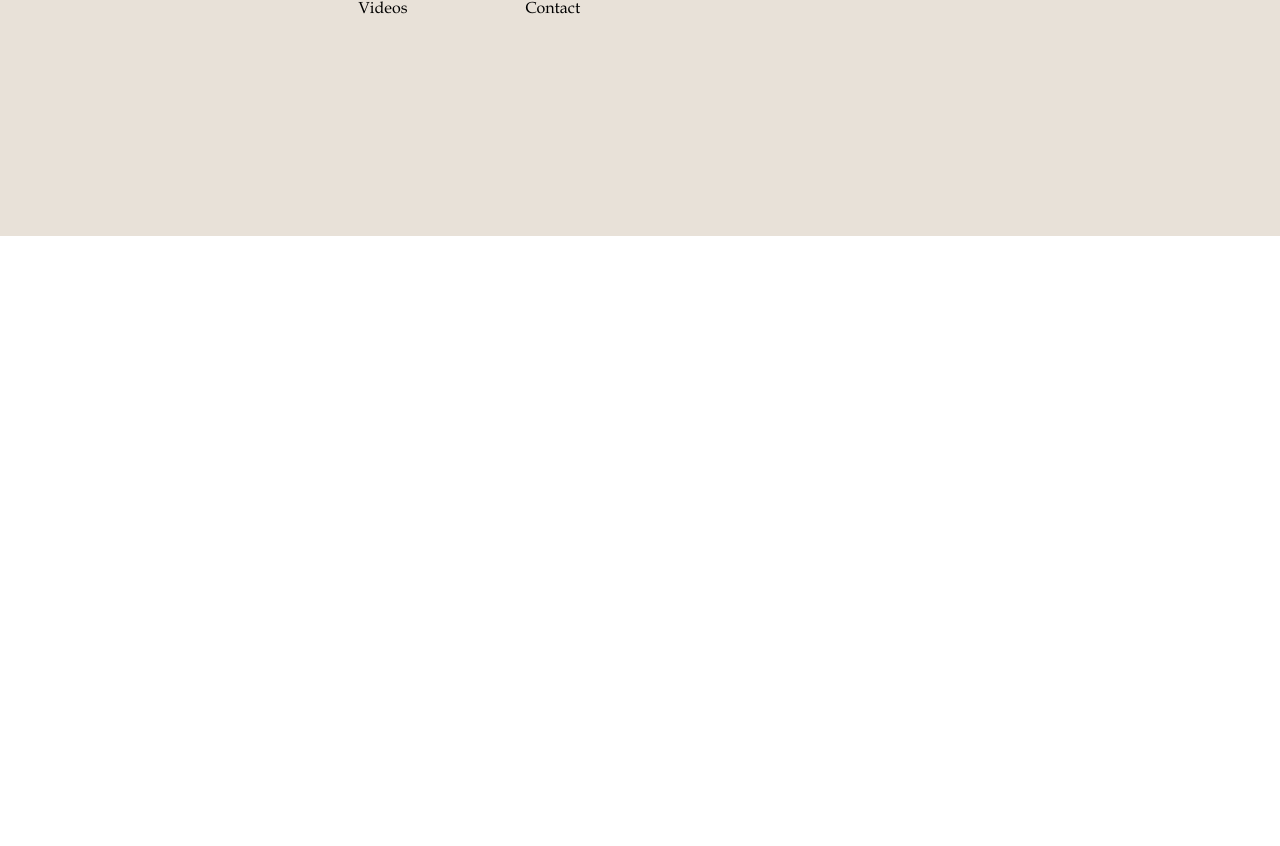
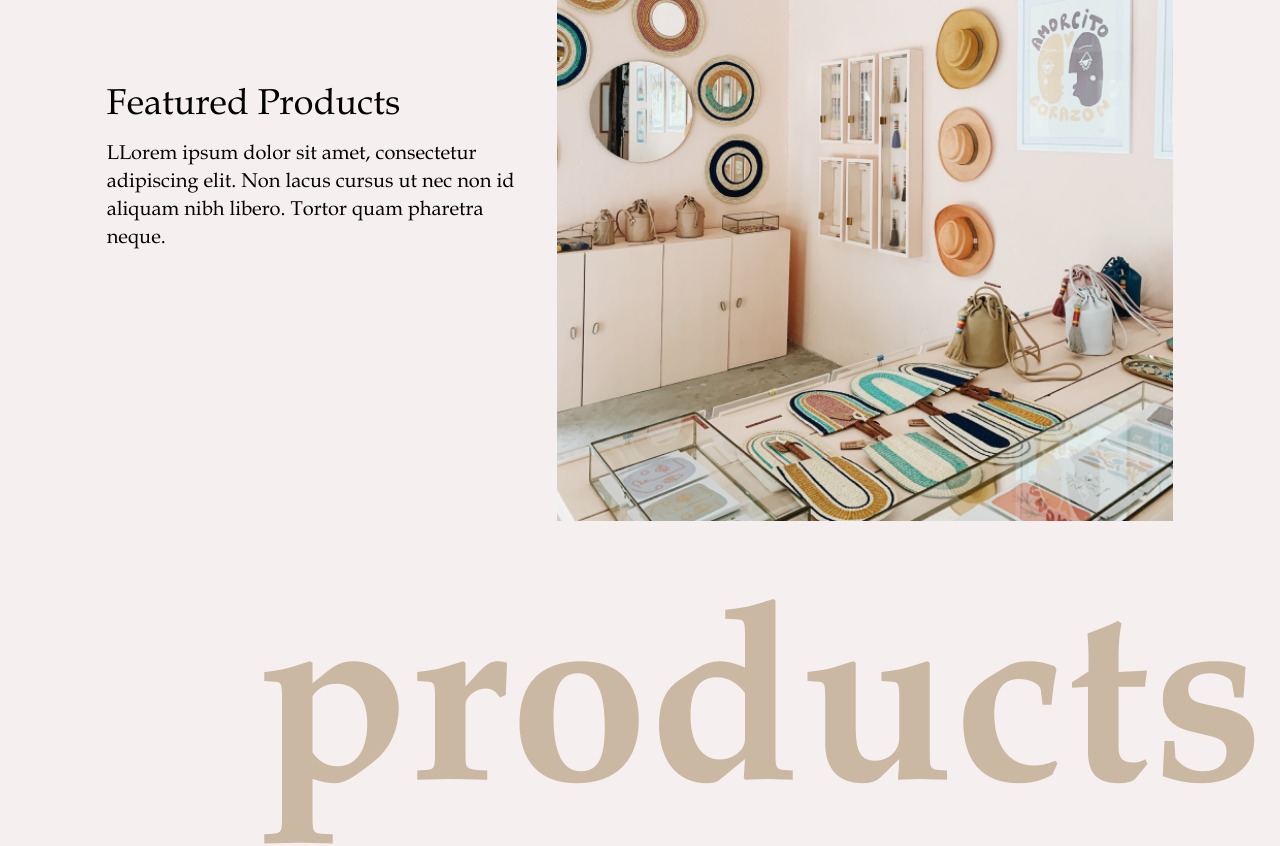
Before and after one commit to skynette/henry, a React (Vite) app: page /products in a window 1280 px wide. Shown: the part 460-1306 px from the top of the page. Before the commit the page ends 800 px from the top, so only its background shows below. Built offline with nearby package versions, Linux system fonts and the light colour scheme.

Commit message:
products page

```diff
--- a/src/App.jsx
+++ b/src/App.jsx
@@ -1,7 +1,8 @@
 import { BrowserRouter as Router, Routes, Route } from "react-router-dom";
 import Navbar from "./components/Navbar";
 import Footer from "./components/Footer";
-import HeroSection from "./components/HeroSection";
+import Services from "./components/Services";
+import Products from "./components/Products";
 
 function App() {
     return (
@@ -10,7 +11,8 @@ function App() {
                 <div>
                     <Navbar />
                     <Routes>
-                        <Route path="/" element={<HeroSection />} />
+                        <Route path="/services" element={<Services />} />
+                        <Route path="/products" element={<Products />} />
                     </Routes>
                     <Footer />
                 </div>
--- a/src/components/HeroSection.jsx
+++ b/src/components/HeroSection.jsx
@@ -26,10 +26,10 @@ const HeroSection = () => {
 				{/* services text */}
 
 				{isTabletAbove ? (
-					<h1 className="text-[250px] font-[600] text-right text-accent mb-4 mr-4" >services</h1>
+					<h1 className="text-[250px] font-[600] text-right text-accent mb-4 mr-4 py-4" >services</h1>
 				) :
 					(
-						<h1 className="text-right text-7xl text-accent mb-4 mr-4" >services</h1>
+						<h1 className="text-right text-7xl text-accent mb-4 mr-4 py-4" >services</h1>
 					)
 				}
 
--- a/src/components/Products.jsx
+++ b/src/components/Products.jsx
@@ -1,9 +1,43 @@
+import useMediaQuery from '../hooks/useMediaQuery'
+import heroImage from "../assets/products.png"
+import PhotoGrid from './PhotoGrid'
 
-function Products() {
-    return (
-        <section className="mt-10">
-            Products section
-        </section>
-    );
+
+const Products = () => {
+	const isMobile = useMediaQuery("(max-width: 600px)")
+	const isTabletAbove = useMediaQuery("(min-width: 1000px)")
+	return (
+		<section className='bg-background'>
+			<div className='container mx-auto'>
+				<div className={`flex ${isMobile && "flex-col-reverse"} justify-between items-center gap-10 mx-auto w-5/6 ${!isMobile && "h-5/6"}`}>
+					{/* left side */}
+					<div className={` ${!isMobile && "basis-[40%] mt-6"}`}>
+						<h2 className='text-4xl mt-20 mb-4'>Featured Products </h2>
+						<p className='text-xl'>
+							LLorem ipsum dolor sit amet, consectetur adipiscing elit. Non lacus cursus ut nec non id aliquam nibh libero. Tortor quam pharetra neque.
+						</p>
+					</div>
+
+					{/* right side */}
+					<div className={`flex ${!isMobile && "basis-[60%]"}  mt-16`}>
+						<img src={heroImage} alt="Hero Image" className='w-full' />
+					</div>
+				</div>
+				{/* products text */}
+
+				{isTabletAbove ? (
+					<h1 className="text-[250px] font-[600] text-right text-accent mb-4 mr-4 py-4" >products</h1>
+				) :
+					(
+						<h1 className="text-right text-7xl text-accent mb-4 mr-4 py-4" >products</h1>
+					)
+				}
+
+				{/* photogrid */}
+				<PhotoGrid />
+			</div>
+		</section>
+	)
 }
-export default Products;
+
+export default Products
--- /dev/null
+++ b/src/components/Services.jsx
@@ -0,0 +1,12 @@
+import HeroSection from './HeroSection'
+import PhotoGrid from './PhotoGrid'
+
+const Services = () => {
+	return (
+		<>
+			<HeroSection />
+		</>
+	)
+}
+
+export default Services
```
Also changed, not shown: src/assets/products.png (added).
